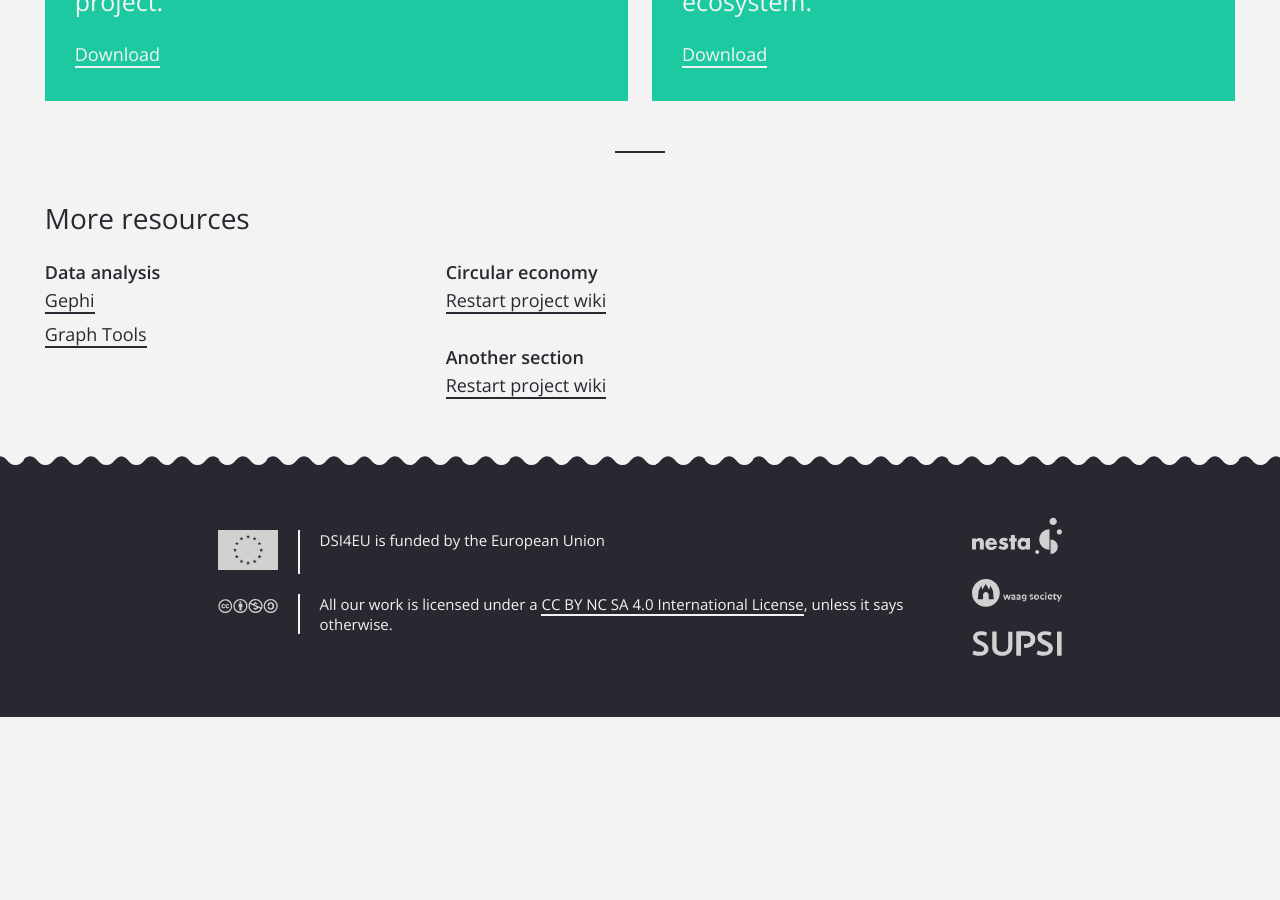
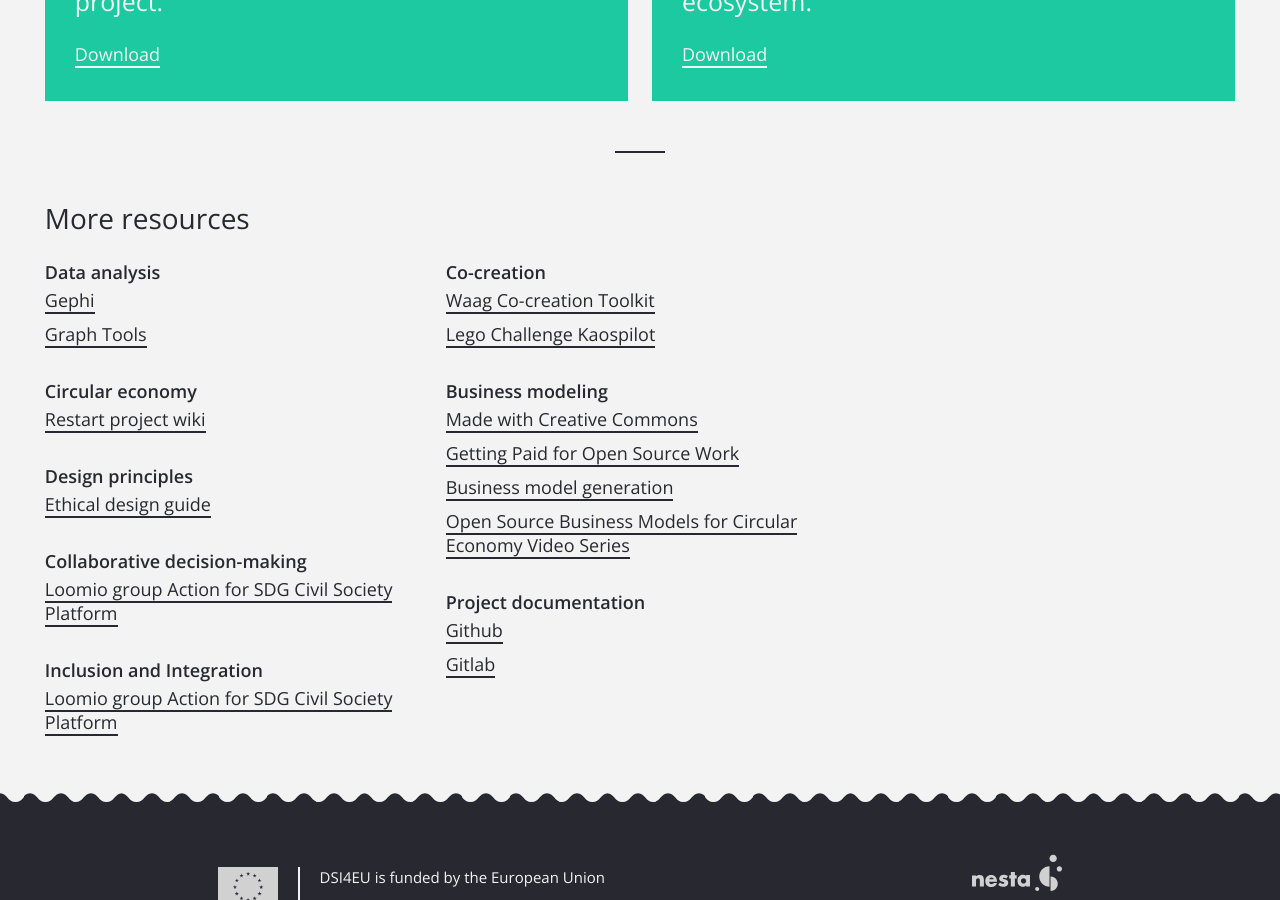
Before and after one commit to DSI4EU/toolkit, a Jekyll site: the page built from resources-tools.md, in a window 1280 px wide and 900 px high, scrolled down 2143 px. Built offline with Jekyll 4.4.1, drawn with Linux system fonts in a browser that asks for light colours; nearby versions of some CDN libraries; before the commit the page ends 2860 px from its top, so only the background shows below that.

```diff
--- a/resources-tools.md
+++ b/resources-tools.md
@@ -16,10 +16,41 @@ sections:
     links:
     - text: Restart project wiki
       href: http://www.therestartproject.org/wiki/Main_Page
-  - title: Another section
+  - title: Design principles
     links:
-    - text: Restart project wiki
-      href: http://www.therestartproject.org/wiki/Main_Page
+    - text: Ethical design guide
+      href: http://www.ind.ie/ethical-design
+  - title: Collaborative decision-making
+    links:
+    - text: Loomio group Action for SDG Civil Society Platform
+      href: http://www.loomio.org/g/uJd5wTXQ/action-for-sustainable-development-a-globalcivil-society-platform
+  - title: Inclusion and Integration
+    links:
+    - text: Loomio group Action for SDG Civil Society Platform
+      href: http://www.microsoft.com/en-us/design/inclusive
+  - title: Co-creation
+    links:
+    - text: Waag Co-creation Toolkit
+      href: http://www.co-creation.waag.org
+    - text: Lego Challenge Kaospilot
+      href: http://www.kaospilot.dk
+  - title: Business modeling
+    links:
+    - text: Made with Creative Commons
+      href: http://www.madewith.cc
+    - text: Getting Paid for Open Source Work
+      href: http://www.opensource.guide
+    - text: Business model generation
+      href: http://www.strategyzer.com
+    - text: Open Source Business Models for Circular Economy Video Series
+      href: http://www.community.oscedays.org/t/tool-videoopen-source-business-models-for-circular-economyvideo-series/4625
+  - title: Project documentation
+    links:
+    - text: Github
+      href: http://www.github.com
+    - text: Gitlab
+      href: http://www.about.gitlab.com
+
 
 ---
 
```
Also changed, not shown: about.md (+5 -1 lines), 10 other files.
